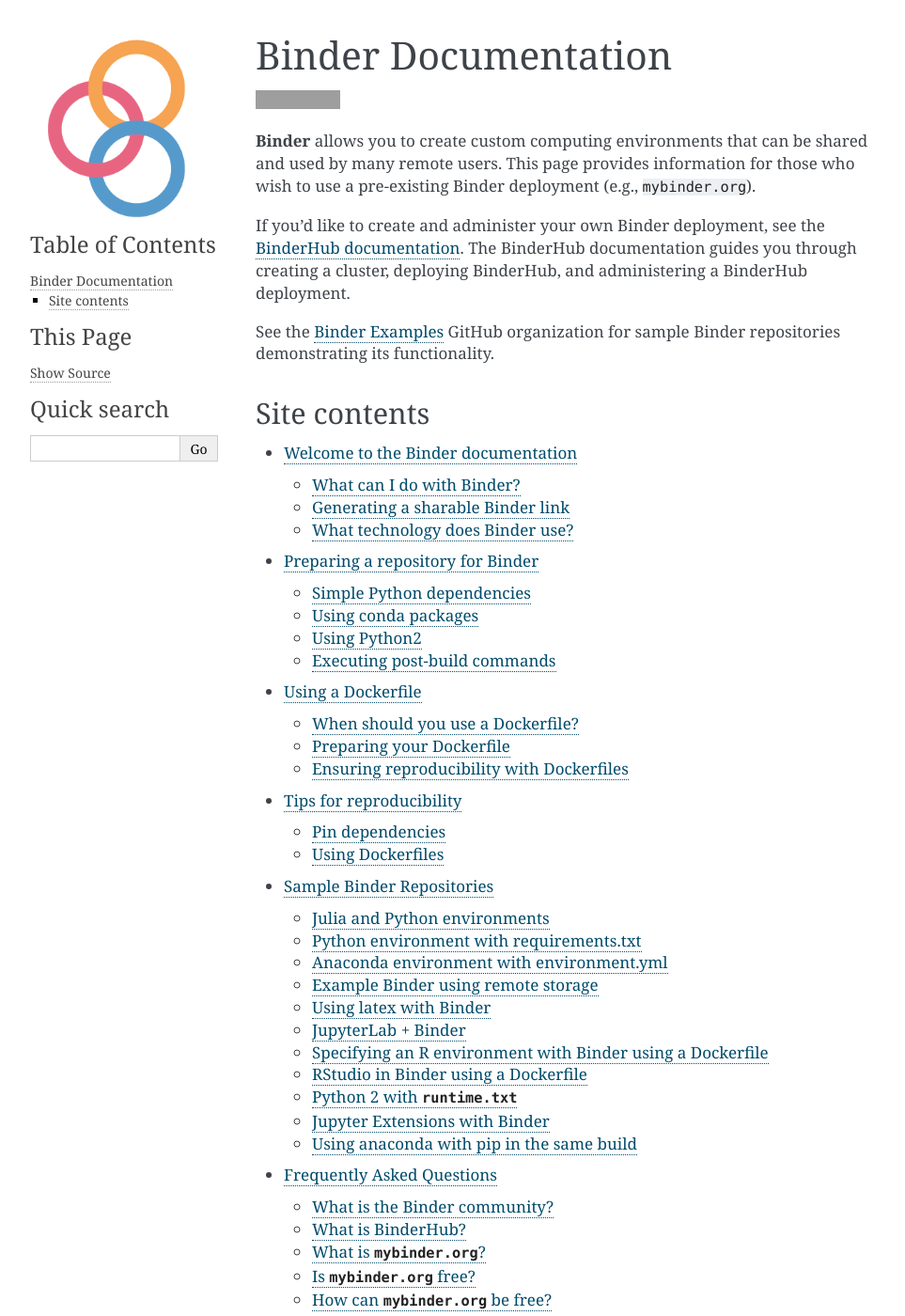
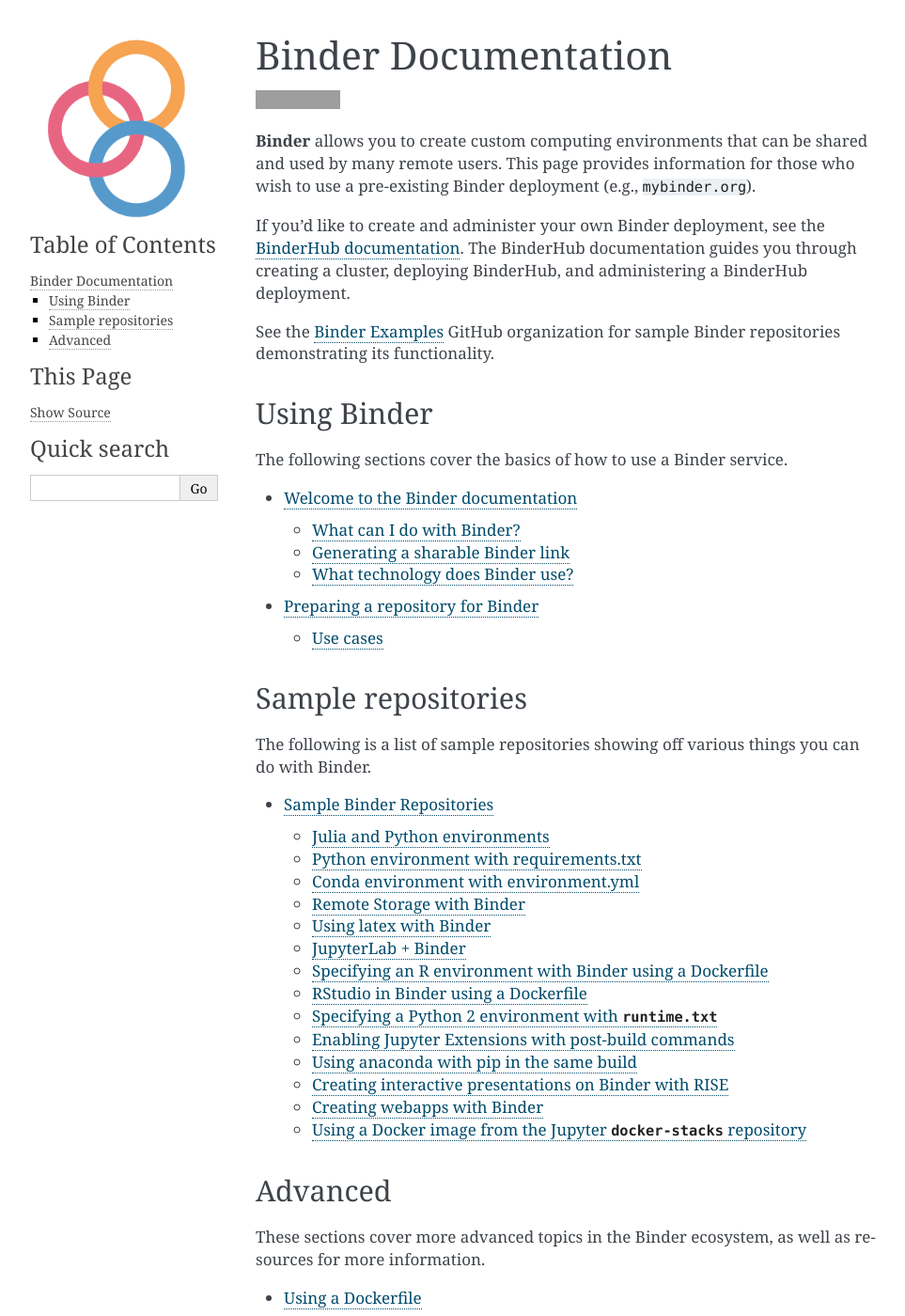
Before and after one commit to jupyterhub/mybinder.org-user-guide, a Sphinx documentation site: the page built from doc/index.rst, in a window 1280 px wide and 1400 px high. Shown: the whole window at 94% size, without its empty margins (148-1111 px from the left). Built offline with Sphinx 7.4.7, drawn with Linux system fonts in a browser that asks for light colours; grey boxes are pictures that could not be loaded.

Commit message:
updating preparing doc

````diff
--- a/doc/conf.py
+++ b/doc/conf.py
@@ -21,6 +21,14 @@
 # import sys
 # sys.path.insert(0, os.path.abspath('.'))
 
+from recommonmark.transform import AutoStructify
+github_doc_root = 'https://github.com/rtfd/recommonmark/tree/master/doc/'
+def setup(app):
+    app.add_config_value('recommonmark_config', {
+            'url_resolver': lambda url: github_doc_root + url,
+            'auto_toc_tree_section': 'Contents',
+            }, True)
+    app.add_transform(AutoStructify)
 
 # -- General configuration ------------------------------------------------
 
--- a/doc/faq.rst
+++ b/doc/faq.rst
@@ -38,8 +38,8 @@
 How can ``mybinder.org`` be free?
 ---------------------------------
 
-The Binder project has a grant from the Moore Foundation to sustain the
-cloud resources running ``mybinder.org``. In the future we hope to see more
+The Binder project has a `grant from the Moore Foundation <https://figshare.com/s/e9d0ad7bdc4e405cccfa>`_
+to sustain the cloud resources running ``mybinder.org``. In the future we hope to see more
 public BinderHub services running that can form a collection of community
 resources for interactive cloud computing.
 
--- a/doc/index.rst
+++ b/doc/index.rst
@@ -17,16 +17,38 @@
 See the `Binder Examples <https://github.com/binder-examples>`_ GitHub
 organization for sample Binder repositories demonstrating its functionality.
 
-Site contents
--------------
+Using Binder
+------------
+
+The following sections cover the basics of how to use a Binder service.
 
 .. toctree::
    :maxdepth: 2
 
    introduction
    preparing
+
+Sample repositories
+-------------------
+
+The following is a list of sample repositories showing off various things
+you can do with Binder.
+
+.. toctree::
+   :maxdepth: 2
+
+   sample_repos
+
+Advanced
+--------
+
+These sections cover more advanced topics in the Binder ecosystem, as well
+as resources for more information.
+
+.. toctree::
+   :maxdepth: 2
+
    dockerfile
    reproducibility
-   sample_repos
    faq
    more-info
--- a/doc/parse_readmes.py
+++ b/doc/parse_readmes.py
@@ -18,14 +18,14 @@
            os.environ['GITHUB_PASSWORD'])
 
 org = g.get_organization('binder-examples')
-repos = org.get_repos()
+repos = list(org.get_repos())
 
 lines = ['# Sample Binder Repositories\n',
          '\n'
          'Below we list several sample Binder repositories that\n'
          'demonstrate how to compose build files in order to create\n'
          'Binders with varying environments.\n\n']
-for repo in repos:
+for ii, repo in enumerate(repos):
     # Base metadata
     link = repo.url.replace('api.github.com/repos', 'github.com')
     name = repo.name
@@ -48,6 +48,9 @@
         if line.startswith('[![Binder]'):
             readme_text[ii] = line + ' | [repo link]({})'.format(link)
 
+    if ii != 0:
+        lines.append('---------')
+
     # Append to doc file
     lines += readme_text
     lines.append('### Files')
@@ -55,7 +58,7 @@
     for ifile in file_names:
         lines.append(ifile)
     lines.append('```')
-    lines.append('\n')
+    lines.append('```eval_rst\n|\n\n```')
 
 lines = [ln + '\n' for ln in lines]
 
--- a/doc/preparing.rst
+++ b/doc/preparing.rst
@@ -8,8 +8,15 @@
 * A collection of Jupyter Notebooks. These notebooks will be made available to
   users of your Binder.
 * One (or many) text files that specify the requirements of your code. For
-  example, a ``requirements.txt`` or ``environment.yml`` file. See the
-  below examples for a list of supported files and environments.
+  example, a ``requirements.txt`` or ``environment.yml`` file.
+
+.. tip::
+
+   For a complete guide to configuring your repository for Binder with text
+   files, see the `repo2docker configuration guide
+   <http://repo2docker.readthedocs.io/en/latest/usage.html#preparing-your-repository>`_.
+   For a list of sample repositories for use with Binder, see the
+   `Sample Binder Repositories <sample_repos.html>`_ page.
 
 Verify, and add if needed, the files specified above to the repository.
 Once that's done, navigate to ``mybinder.org`` and insert the URL for
@@ -17,16 +24,25 @@
 The Binder service will be automatically send you to a live Jupyter session
 connected to this repository.
 
-.. note::
+If a previous version of the repository has already been built, Binder will
+only build a new one if the git hashes don't match. If Binder When Binder
+*doesn't* need to build a repository, the process of connecting to the live
+computational environment is much faster.
 
-   If a previous version of the repository has already been built, Binder will
-   only build a new one if the git hashes don't match. If Binder When Binder
-   *doesn't* need to build a repository, the process of connecting to the live
-   computational environment is much faster.
+Use cases
+---------
 
+Below are some example use-cases and their respective repository
+configuration.
+
+For a full guide on how to configure your repository for
+Binder, see the `repo2docker configuration guide
+<http://repo2docker.readthedocs.io/en/latest/usage.html#preparing-your-repository>`_.
+For a list of sample repositories for use with Binder, see the
+`Sample Binder Repositories <sample_repos.html>`_ page.
 
 Simple Python dependencies
---------------------------
+~~~~~~~~~~~~~~~~~~~~~~~~~~
 
 Many repositories already contain a ``requirements.txt`` specifying the
 dependencies of that repository. For 'simple to install' dependencies, a
@@ -39,11 +55,10 @@
 Take a look at the `binder-examples/requirements <https://github.com/binder-examples/requirements>`_
 repository to see an example.
 
+Using conda packages
+~~~~~~~~~~~~~~~~~~~~
 
-Using conda packages
---------------------
-
-For 'complex to install' packages, like ``numpy`` or ``scikit-learn``, we
+For 'complex to install' packages, like ``geopandas``, we
 recommend using the `conda package manager <https://conda.io/docs/index.html>`_.
 To specify your dependencies create an ``environment.yml`` listing the packages
 and versions required. For syntax help read `create an environment file manually <https://conda.io/docs/user-guide/tasks/manage-environments.html#creating-an-environment-file-manually>`_
@@ -59,9 +74,8 @@
    a ``requirements.txt`` and an ``environment.yml`` in the same repository.
    See `binder-examples/python-conda_pip <https://github.com/binder-examples/python-conda_pip>`_.
 
-
 Using Python2
--------------
+~~~~~~~~~~~~~
 
 To use python 2.7 for your repository create a ``runtime.txt`` with
 ``python-2.7`` as only content. This will install a python2 environment in
@@ -83,9 +97,8 @@
    include a file called ``requirements3.txt``. The packages inside it will be
    installed into the python3 environment.
 
-
 Executing post-build commands
------------------------------
+~~~~~~~~~~~~~~~~~~~~~~~~~~~~~
 
 You might need to run arbitrary commands at the end of the build process. Place
 these in the ``postBuild`` file and make it executable. One use case is having
--- a/doc/sample_repos.md
+++ b/doc/sample_repos.md
@@ -6,6 +6,7 @@
 Binders with varying environments.
 
 
+---------
 ## Julia and Python environments
 
 [![Binder](http://mybinder.org/badge.svg)](http://mybinder.org/v2/gh/binder-examples/julia_python/master) | [repo link](https://github.com/binder-examples/julia-python)
@@ -24,8 +25,11 @@
 python-and-julia.ipynb
 python.ipynb
 ```
+```eval_rst
+|
 
-
+```
+---------
 ## Python environment with requirements.txt
 
 [![Binder](http://mybinder.org/badge.svg)](http://mybinder.org/v2/gh/binder-examples/requirements/master) | [repo link](https://github.com/binder-examples/requirements)
@@ -56,9 +60,12 @@
 index.ipynb
 requirements.txt
 ```
+```eval_rst
+|
 
-
-## Anaconda environment with environment.yml
+```
+---------
+## Conda environment with environment.yml
 
 [![Binder](http://mybinder.org/badge.svg)](http://mybinder.org/v2/gh/binder-examples/conda_environment/v1.0?filepath=index.ipynb) | [repo link](https://github.com/binder-examples/conda)
 
@@ -85,9 +92,12 @@
 environment.yml
 index.ipynb
 ```
+```eval_rst
+|
 
-
-## Example Binder using remote storage
+```
+---------
+## Remote Storage with Binder
 
 [![Binder](http://mybinder.org/badge.svg)](http://mybinder.org/v2/gh/binder-examples/remote_storage/master) | [repo link](https://github.com/binder-examples/remote_storage)
 
@@ -108,8 +118,11 @@
 index.ipynb
 requirements.txt
 ```
+```eval_rst
+|
 
-
+```
+---------
 ## Using latex with Binder
 
 [![Binder](http://mybinder.org/badge.svg)](http://mybinder.org/v2/gh/binder-examples/latex/master) | [repo link](https://github.com/binder-examples/latex)
@@ -131,22 +144,22 @@
 postBuild
 requirements.txt
 ```
+```eval_rst
+|
 
-
+```
+---------
 ## JupyterLab + Binder
 
-[![Binder](http://mybinder.org/badge.svg)](http://mybinder.org/v2/gh/binder-examples/jupyterlab/master) | [repo link](https://github.com/binder-examples/jupyterlab)
+[![Binder](http://mybinder.org/badge.svg)](https://mybinder.org/v2/gh/binder-examples/jupyterlab/master?urlpath=lab) | [repo link](https://github.com/binder-examples/jupyterlab)
 
-Demonstrating how to get JupyterLab working with Binder.
+Demonstrate how to use JupyterLab with Binder.
 
-Currently, you may enable JupyterLab in Binder with the following steps:
+You can enable JupyterLab for a repository in Binder with the following steps:
 
-1. Launch a Binder instance (e.g., by clicking the Binder badge below).
-2. Replace `tree` at the end of your URL with `lab`.
+1. Install the required JupyterLab extensions (see how it is done in this repository)
+2. Configure the "Path to a notebook file" dropdown to "URL" and set the value to `lab`
 3. That's it!
-
-This repository installs several JupyterLab extensions via a `postBuild` script, allowing
-you to use JupyterLab's extensions and widgets functionality.
 
 ### Files
 ```
@@ -154,8 +167,11 @@
 geojson-extension.geojson
 index.ipynb
 ```
+```eval_rst
+|
 
-
+```
+---------
 ## Specifying an R environment with Binder using a Dockerfile
 
 [![Binder](http://mybinder.org/badge.svg)](http://mybinder.org/v2/gh/binder-examples/dockerfile-r/master?filepath=index.ipynb) | [repo link](https://github.com/binder-examples/dockerfile-r)
@@ -171,8 +187,11 @@
 Dockerfile
 index.ipynb
 ```
+```eval_rst
+|
 
-
+```
+---------
 ## RStudio in Binder using a Dockerfile
 
 [![Binder](http://mybinder.org/badge.svg)](http://mybinder.org/v2/gh/binder-examples/dockerfile-rstudio/master) | [repo link](https://github.com/binder-examples/dockerfile-rstudio)
@@ -191,16 +210,32 @@
 ### Files
 ```
 Dockerfile
+How to Launch RStudio.ipynb
 index.R
 ```
+```eval_rst
+|
 
-
-## Python 2 with `runtime.txt`
+```
+---------
+## Specifying a Python 2 environment with `runtime.txt`
 
 [![Binder](http://mybinder.org/badge.svg)](http://mybinder.org/v2/gh/binder-examples/python2_runtime/master) | [repo link](https://github.com/binder-examples/python2_runtime)
 
 We can specify various runtime parameters with a `runtime.txt` file. In this
-repository, we demonstrate how to install python 2 with this environment.
+repository, we demonstrate how to install python 2 with the environment.
+
+If you specify `python-2.7` in `runtime.txt`, then:
+
+* A python3 environment is created & installed (this is what the notebook runs from)
+* A python2 environment is created and registered
+* The contents of `requirements.txt` are installed into the python2 environment
+
+Note:
+* Make sure that you save your notebooks with a python 2 kernel activated,
+  as this defines which kernel Binder will use when a notebook is opened.
+* If you *also* wish to install python 3 dependencies, you may do so by including a
+  file called `requirements3.txt`. The packages inside will be installed into the python 3 environment.
 
 ### Files
 ```
@@ -208,9 +243,12 @@
 requirements.txt
 runtime.txt
 ```
+```eval_rst
+|
 
-
-## Jupyter Extensions with Binder
+```
+---------
+## Enabling Jupyter Extensions with post-build commands
 
 [![Binder](https://mybinder.org/badge.svg)](https://mybinder.org/v2/gh/binder-examples/jupyter-extension/master?filepath=index.ipynb) | [repo link](https://github.com/binder-examples/jupyter-extension)
 
@@ -238,12 +276,14 @@
 postBuild
 requirements.txt
 ```
+```eval_rst
+|
 
-
+```
+---------
 ## Using anaconda with pip in the same build
 
-[![Binder](http://mybinder.org/badge.svg)](http://mybinder.org/v2/gh/binder-examples/python-conda_pip/master?filepath=index.ipynb)
- | [repo link](https://github.com/binder-examples/python-conda_pip)
+[![Binder](http://mybinder.org/badge.svg)](http://mybinder.org/v2/gh/binder-examples/python-conda_pip/master?filepath=index.ipynb) | [repo link](https://github.com/binder-examples/python-conda_pip)
 
 If you use `environment.yml`, then Binder will use a Miniconda distribution
 to install your packages. However, you may still want to use `pip`. In
@@ -258,4 +298,80 @@
 ### Files
 ```
 environment.yml
+index.ipynb
 ```
+```eval_rst
+|
+
+```
+---------
+## Creating interactive presentations on Binder with RISE
+
+[![Binder](http://mybinder.org/badge.svg)](http://mybinder.org/v2/gh/binder-examples/jupyter-rise/master?filepath=index.ipynb) | [repo link](https://github.com/binder-examples/jupyter-rise)
+
+In a recent release of RISE, there is support for automatically launching
+the RISE plugin when a notebook is opened. This repository demonstrates how
+to accomplish this for Binder. The trick is to add an `autolaunch=true` configuration
+parameter to a notebook's metadata. Then, when the notebook is launched, your
+presentation will automatically begin. E.g.:
+
+```
+...
+"livereveal": {
+        "autolaunch": true
+        }
+...
+```
+
+### Files
+```
+environment.yml
+index.ipynb
+```
+```eval_rst
+|
+
+```
+---------
+## Creating webapps with Binder
+
+[![Binder](https://mybinder.org/badge.svg)](https://mybinder.org/v2/gh/binder-examples/appmode/master?urlpath=apps%2Findex.ipynb) | [repo link](https://github.com/binder-examples/appmode)
+
+This repository demonstrates how to create webapps with Binder. This is similar to how Shiny apps work in R.
+Using the `appmode` Jupyter plugin, a notebook's code will be run, and then only the markdown cells and
+code outputs will be shown.
+
+You can check out the `appmode` repository here: https://github.com/oschuett/appmode
+
+### Files
+```
+environment.yml
+index.ipynb
+postBuild
+```
+```eval_rst
+|
+
+```
+---------
+## Using a Docker image from the Jupyter `docker-stacks` repository
+
+[![Binder](https://mybinder.org/badge.svg)](https://mybinder.org/v2/gh/binder-examples/jupyter-stacks/master) | [repo link](https://github.com/binder-examples/jupyter-stacks)
+
+Sometimes you just want to inherit from one of the pre-built images
+maintained by the Jupyter Project's [Docker Stacks](https://github.com/jupyter/docker-stacks),
+and perhaps add just an extra library or two. This example shows you how
+to do that - check out the Dockerfile.
+
+Note that in this case we are using a docker image that already satisfies
+the [criteria](http://mybinder.readthedocs.io/en/latest/dockerfile.html#preparing-your-dockerfile)
+for use on binder, we don't need to install notebook or anything manually.
+
+### Files
+```
+Dockerfile
+```
+```eval_rst
+|
+
+```
````
